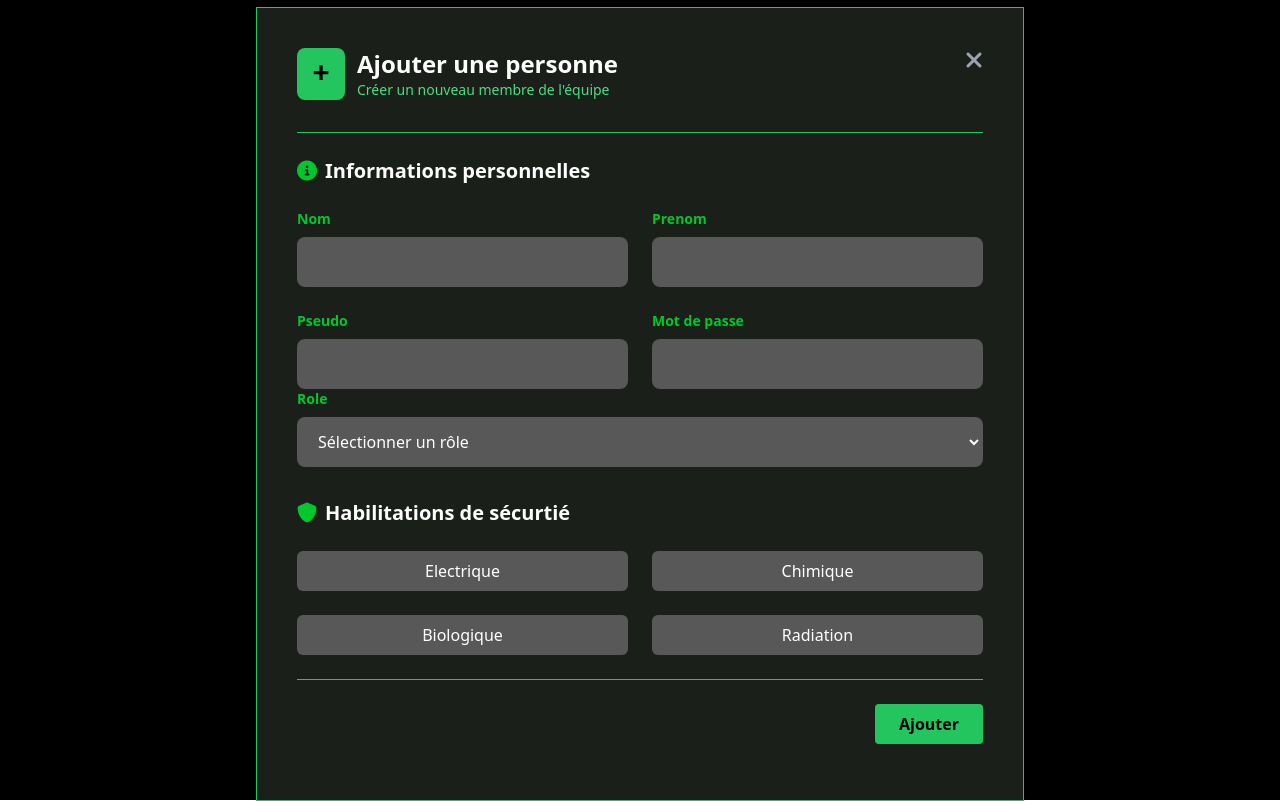
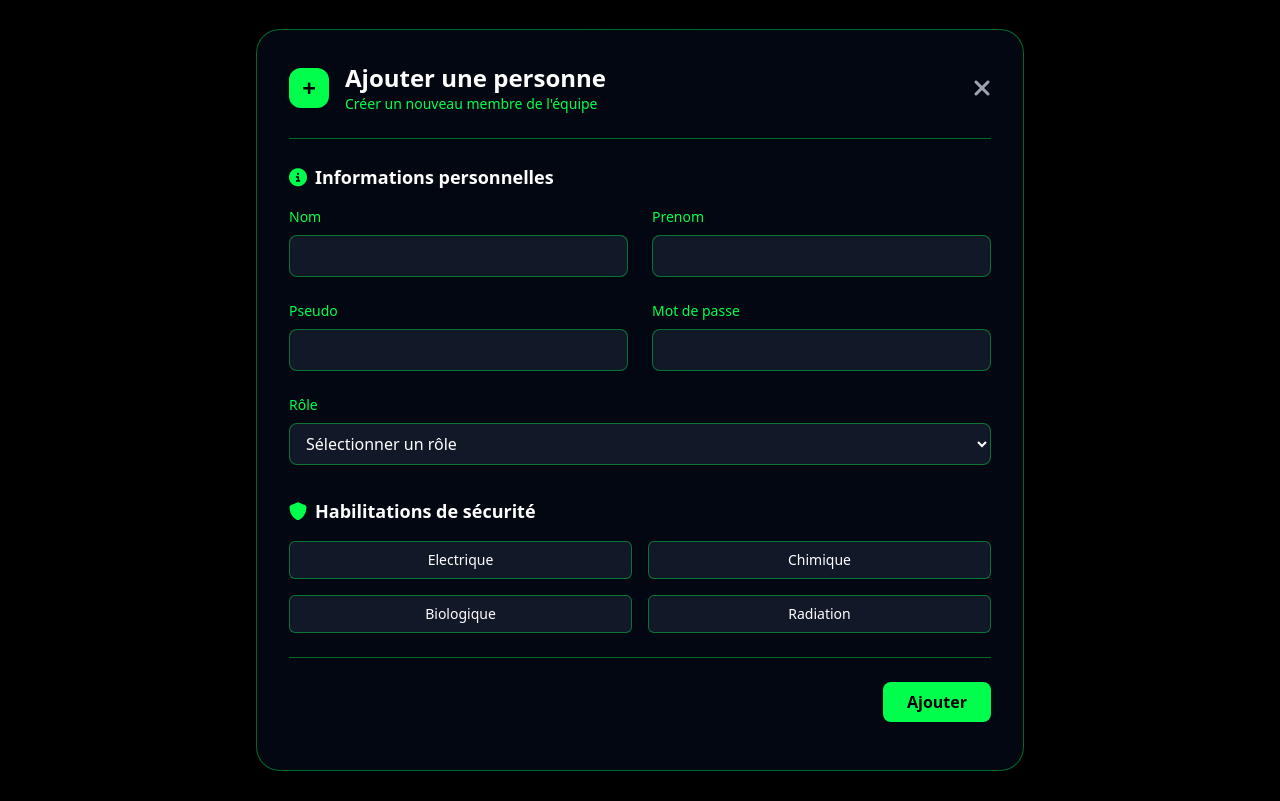
Before and after one commit to fushizaki/adn_research_app, a Flask app: page /add_personne/ in a window 1280 px wide. Shown: the part 74-875 px from the top of the page. After the commit the page ends 845 px from the top, so only its background shows below. Run offline with Flask 3, Linux system fonts and the light colour scheme; style sheets or scripts are compiled from the project's sources; parts of the project's set-up code (start-up, migrations or seed data) failed here and were passed over.

Commit message:
style page ajout personne

```diff
--- a/appJurassique/templates/add_personne.html
+++ b/appJurassique/templates/add_personne.html
@@ -2,23 +2,19 @@
 
 {% block main %}
 
-<div
-    class="h-full w-full bg-[radial-gradient(circle_at_center,theme(colors.green-ext-radial)_0%,theme(colors.green-center-radial)_20%,theme(colors.black)_50%)] flex items-center justify-center">
+<div class="min-h-screen w-full bg-[radial-gradient(circle_at_center,theme(colors.green-ext-radial)_0%,theme(colors.green-center-radial)_20%,theme(colors.black)_50%)] flex items-center justify-center">
 
-    <div class="rounded-4xl bg-gray-div shadow-md p-10 mt-2 border border-green-500 w-full max-w-3xl mx-4 ">
+    <div class="w-full max-w-3xl mx-4 bg-gray-950 border border-green-button/40 rounded-3xl shadow-lg p-8">
         <form role="form" method="POST" action="{{ url_for('add_personne') }}">
             {{ form_personne.hidden_tag() }}
-            <div class="flex gap-3 mb-8">
 
-                <div class="bg-green-500 rounded-lg p-2">
-                    <div class="bg-green-500 rounded-lg p-2 h-8 w-8 flex items-center justify-center">
-                        <p class="text-3xl font-bold">+</p>
-                    </div>
+            <div class="flex items-center mb-6">
+                <div class="mr-4 flex h-10 w-10 items-center justify-center rounded-xl bg-green-button text-black font-bold text-2xl">
+                    +
                 </div>
                 <div>
-                    <h1 class="text-2xl font-bold text-white">Ajouter une personne
-                    </h1>
-                    <p class="text-green-400 text-sm">Créer un nouveau membre de l'équipe</p>
+                    <h1 class="text-2xl font-semibold text-white">Ajouter une personne</h1>
+                    <p class="text-sm text-green-button">Créer un nouveau membre de l'équipe</p>
                 </div>
                 <a href="{{ url_for('index') }}" class="ml-auto text-gray-400 hover:text-white text-2xl">
                     <i class="fas fa-times"></i>
@@ -28,100 +24,86 @@
             {% if message %}
             <div class="mb-6">
                 <div
-                    class="p-4 rounded {% if message_type == 'error' %}bg-red-900 border border-red-500 text-red-200{% else %}bg-green-900 border border-green-500 text-green-200{% endif %}">
+                    class="p-3 rounded-md text-sm {% if message_type == 'error' %}bg-red-900/60 border border-red-500 text-red-200{% else %}bg-green-900/60 border border-green-500 text-green-200{% endif %}">
                     {{ message }}
                 </div>
             </div>
             {% endif %}
-            <hr class="border-t border-green-500 my-6">
+
+            <hr class="border-t border-green-button/40 my-6">
 
             <div class="mb-8">
-                <div class="flex items-center gap-2 mb-6">
-                    <i class="fas fa-info-circle text-green-text text-xl"></i>
-                    <h2 class="text-xl font-bold text-white">Informations personnelles</h2>
+                <div class="flex items-center gap-2 mb-4">
+                    <i class="fas fa-info-circle text-green-button text-lg"></i>
+                    <h2 class="text-lg font-semibold text-white">Informations personnelles</h2>
                 </div>
+
                 <div class="grid grid-cols-2 gap-6">
                     <div>
-                        <label class="block text-green-text text-sm font-semibold mb-2" for="nom">Nom</label>
-                        {{ form_personne.nom(class_="w-full text-white rounded-lg border
-                        border-transparent
-                        bg-gray-textfield px-4 py-3 text-gray-900 focus:border-green-button-menu
-                        focus:outline-none
-                        focus:ring-2 focus:ring-green-button-menu") }}
-                    </div>
-                    <div>
-                        <label class="block text-green-text text-sm font-semibold mb-2" for="prenom">Prenom</label>
-                        {{ form_personne.prenom(class_="w-full text-white rounded-lg border
-                        border-transparent
-                        bg-gray-textfield px-4 py-3 text-gray-900 focus:border-green-button-menu
-                        focus:outline-none
-                        focus:ring-2 focus:ring-green-button-menu") }}
-
+                        <label class="block text-green-button text-sm font-medium mb-2" for="nom">Nom</label>
+                        {{ form_personne.nom(class_="w-full rounded-lg bg-gray-900 border border-green-button/40 px-3 py-2 text-white focus:outline-none focus:ring-2 focus:ring-green-button focus:border-green-button") }}
                     </div>
 
                     <div>
-                        <label class="block text-green-text text-sm font-semibold mb-2" for="username">Pseudo</label>
-                        {{ form_personne.username(class_="w-full text-white rounded-lg border
-                        border-transparent
-                        bg-gray-textfield px-4 py-3 text-gray-900 focus:border-green-button-menu
-                        focus:outline-none
-                        focus:ring-2 focus:ring-green-button-menu") }}
+                        <label class="block text-green-button text-sm font-medium mb-2" for="prenom">Prenom</label>
+                        {{ form_personne.prenom(class_="w-full rounded-lg bg-gray-900 border border-green-button/40 px-3 py-2 text-white focus:outline-none focus:ring-2 focus:ring-green-button focus:border-green-button") }}
                     </div>
+
                     <div>
-                        <label class="block text-green-text text-sm font-semibold mb-2" for="role_labo">Mot de passe</label>
-                        {{ form_personne.password(class_="w-full text-white rounded-lg border
-                        border-transparent
-                        bg-gray-textfield px-4 py-3 text-gray-900 focus:border-green-button-menu
-                        focus:outline-none
-                        focus:ring-2 focus:ring-green-button-menu") }}
+                        <label class="block text-green-button text-sm font-medium mb-2" for="username">Pseudo</label>
+                        {{ form_personne.username(class_="w-full rounded-lg bg-gray-900 border border-green-button/40 px-3 py-2 text-white focus:outline-none focus:ring-2 focus:ring-green-button focus:border-green-button") }}
+                    </div>
+
+                    <div>
+                        <label class="block text-green-button text-sm font-medium mb-2" for="password">Mot de passe</label>
+                        {{ form_personne.password(class_="w-full rounded-lg bg-gray-900 border border-green-button/40 px-3 py-2 text-white focus:outline-none focus:ring-2 focus:ring-green-button focus:border-green-button") }}
                     </div>
                 </div>
-                <div>
-                        <label class="block text-green-text text-sm font-semibold mb-2" for="role_labo">Role</label>
-                        {{ form_personne.role_labo(class_="w-full text-white rounded-lg border
-                        border-transparent
-                        bg-gray-textfield px-4 py-3 text-gray-900 focus:border-green-button-menu
-                        focus:outline-none
-                        focus:ring-2 focus:ring-green-button-menu") }}
-                    </div>
+
+                <div class="mt-6">
+                    <label class="block text-green-button text-sm font-medium mb-2" for="role_labo">Rôle</label>
+                    {{ form_personne.role_labo(class_="w-full rounded-lg bg-gray-900 border border-green-button/40 px-3 py-2 text-white focus:outline-none focus:ring-2 focus:ring-green-button focus:border-green-button") }}
+                </div>
             </div>
-            <div class="">
-                <div class="flex items-center gap-2 mb-6">
-                    <i class="fas fa-shield text-green-text text-xl"></i>
-                    <h2 class="text-xl font-bold text-white">Habilitations de sécurtié</h2>
+
+            <div>
+                <div class="flex items-center gap-2 mb-4">
+                    <i class="fas fa-shield text-green-button text-lg"></i>
+                    <h2 class="text-lg font-semibold text-white">Habilitations de sécurité</h2>
                 </div>
+
                 {% if form_personne.habilitations.errors %}
-                <div class="mb-2 rounded-md bg-red-500/20 p-2 text-center text-sm text-red-400 border border-red-500">
+                <div class="mb-4 rounded-md bg-red-900/60 border border-red-500 p-2 text-center text-sm text-red-200">
                     {% for error in form_personne.habilitations.errors %}
                     <i class="fa-solid fa-circle-exclamation mr-1"></i> {{ error }}
                     {% endfor %}
                 </div>
                 {% endif %}
-                <div class="grid grid-cols-2 gap-6">
 
+                <div class="grid grid-cols-2 gap-4">
                     {% for subfield in form_personne.habilitations %}
                     <div>
                         {{ subfield(class_="peer hidden") }}
-
                         <label for="{{ subfield.id }}"
-                            class="block w-full cursor-pointer select-none rounded-md bg-gray-textfield py-2 px-4 text-center font-medium text-white transition-colors duration-300 hover:bg-gray-button-hover peer-checked:bg-gray-textfield-dark peer-checked:ring-2 peer-checked:ring-green-button">
+                               class="block w-full cursor-pointer select-none rounded-md bg-gray-900 border border-green-button/40 py-2 px-4 text-center text-sm font-medium text-white transition-colors duration-200 hover:bg-gray-800 peer-checked:bg-gray-800 peer-checked:ring-2 peer-checked:ring-green-button">
                             {{ subfield.label.text }}
                         </label>
                     </div>
                     {% endfor %}
-
-                </div>
-                <hr class="border-t border-green-500 my-6">
-
-                <div class="flex gap-4 justify-end">
-                    <button type="submit" class="bg-green-500 hover:bg-green-600 text-black font-bold py-2 px-6 rounded transition">
-                        Ajouter
-                    </button>
                 </div>
             </div>
+
+            <hr class="border-t border-green-button/40 my-6">
+
+            <div class="flex justify-end gap-4">
+                <button type="submit"
+                        class="bg-green-button hover:bg-green-400 text-black font-semibold py-2 px-6 rounded-lg transition-colors duration-200">
+                    Ajouter
+                </button>
+            </div>
+
         </form>
     </div>
 </div>
 
-</div>
 {% endblock %}
```
